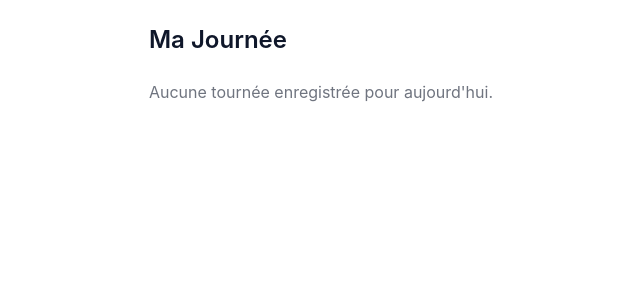
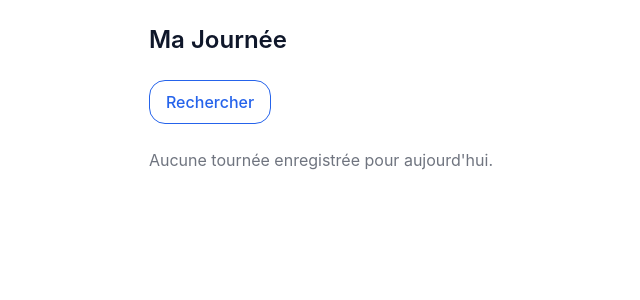
Before and after one commit to dimsxm-cell/soinely-app, a Next.js app: page /ma-journee in a window 1280 px wide. Shown: the top 300 px of the page, without its empty margins (319-959 px from the left). Built offline with nearby package versions, Linux system fonts and the light colour scheme; no server answers.

Commit message:
feat(ma-journee): add navigation link to /recherche

```diff
--- a/app/ma-journee/page.tsx
+++ b/app/ma-journee/page.tsx
@@ -1,5 +1,7 @@
+import Link from "next/link";
 import { createClient } from "@/lib/supabase/server";
 import { getTourneeDuJour } from "@/lib/data/ma-journee";
+import { Button } from "@/components/ui/Button";
 import { CarteInformation } from "@/components/ui/CarteInformation";
 
 export default async function MaJourneePage() {
@@ -13,6 +15,9 @@
   return (
     <main className="mx-auto flex max-w-2xl flex-col gap-6 p-6">
       <h1 className="text-2xl font-semibold text-navy">Ma Journée</h1>
+      <Link href="/recherche">
+        <Button variant="secondary">Rechercher</Button>
+      </Link>
       {tournee ? (
         <div className="grid grid-cols-2 gap-4">
           <CarteInformation label="Patients" value={tournee.nbPatients} />
```
